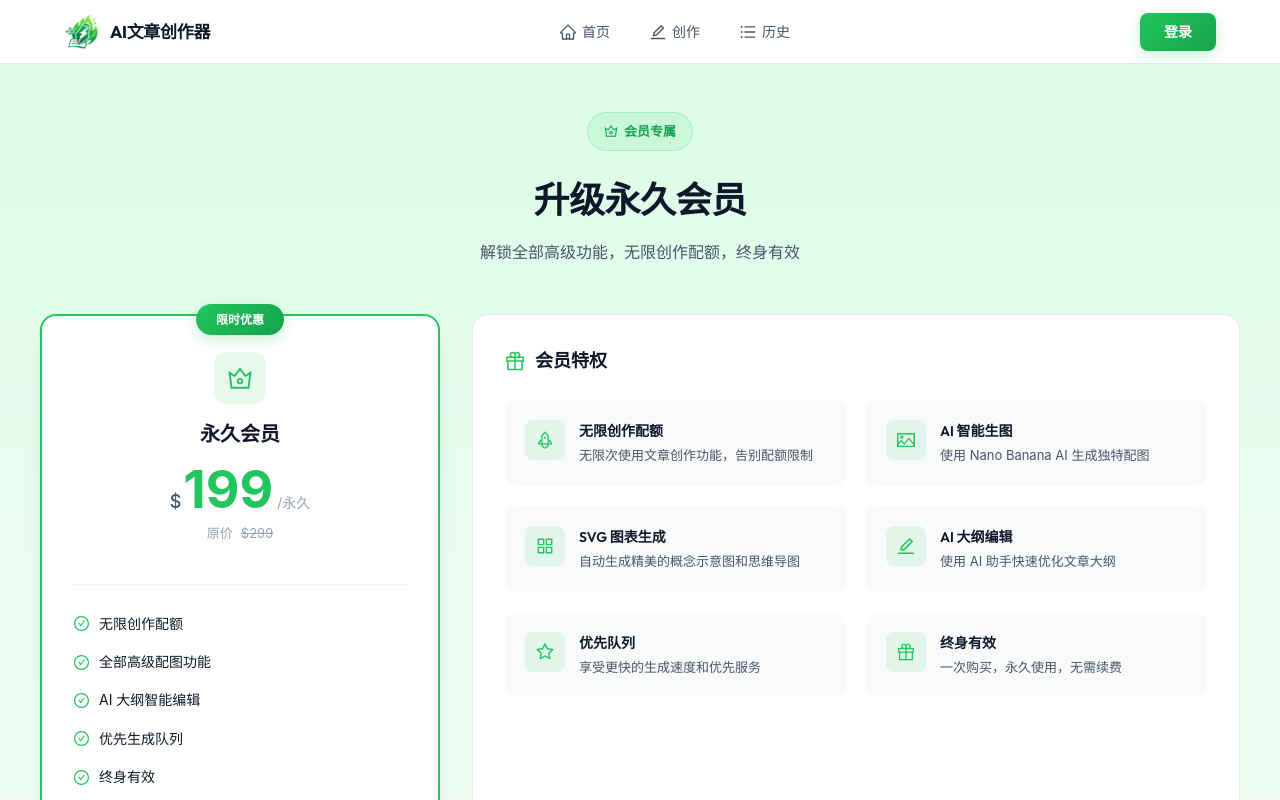
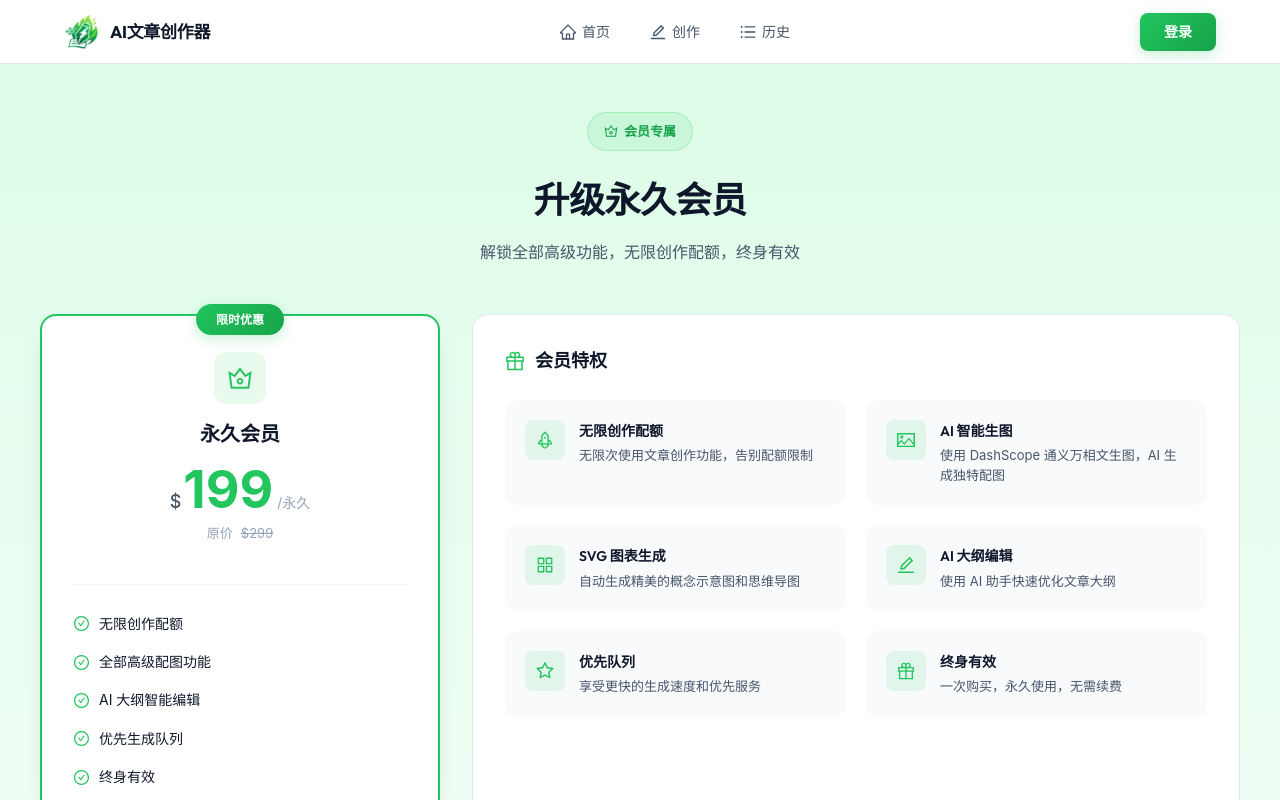
Before and after one commit to Zkaixin111/zkx-ai-passage-creator, a Vue app in the folder ai-passage-creator-frontend/: page /vip in a window 1280 px wide. Built offline with nearby package versions, Linux system fonts and the light colour scheme; no server answers.

Commit message:
fix(frontend): AI 生图文案更新为 DashScope 通义万相文生图
- 创建页配图方式选项标签：Nano Banana → DashScope 通义万相文生图
- VIP 页功能描述同步更新

```diff
--- a/ai-passage-creator-frontend/src/pages/VipPage.vue
+++ b/ai-passage-creator-frontend/src/pages/VipPage.vue
@@ -137,7 +137,7 @@ const features = [
   {
     icon: PictureOutlined,
     title: 'AI 智能生图',
-    desc: '使用 Nano Banana AI 生成独特配图'
+    desc: '使用 DashScope 通义万相文生图，AI 生成独特配图'
   },
   {
     icon: AppstoreOutlined,
--- a/ai-passage-creator-frontend/src/pages/article/ArticleCreatePage.vue
+++ b/ai-passage-creator-frontend/src/pages/article/ArticleCreatePage.vue
@@ -84,7 +84,7 @@
                   <a-checkbox value="PEXELS">Pexels</a-checkbox>
                   <a-tooltip :title="isVip ? '' : '仅限 VIP 会员'">
                     <a-checkbox value="NANO_BANANA" :disabled="!isVip">
-                      Nano Banana
+                      DashScope 通义万相文生图
                       <CrownOutlined v-if="!isVip" class="vip-icon" />
                     </a-checkbox>
                   </a-tooltip>
```
